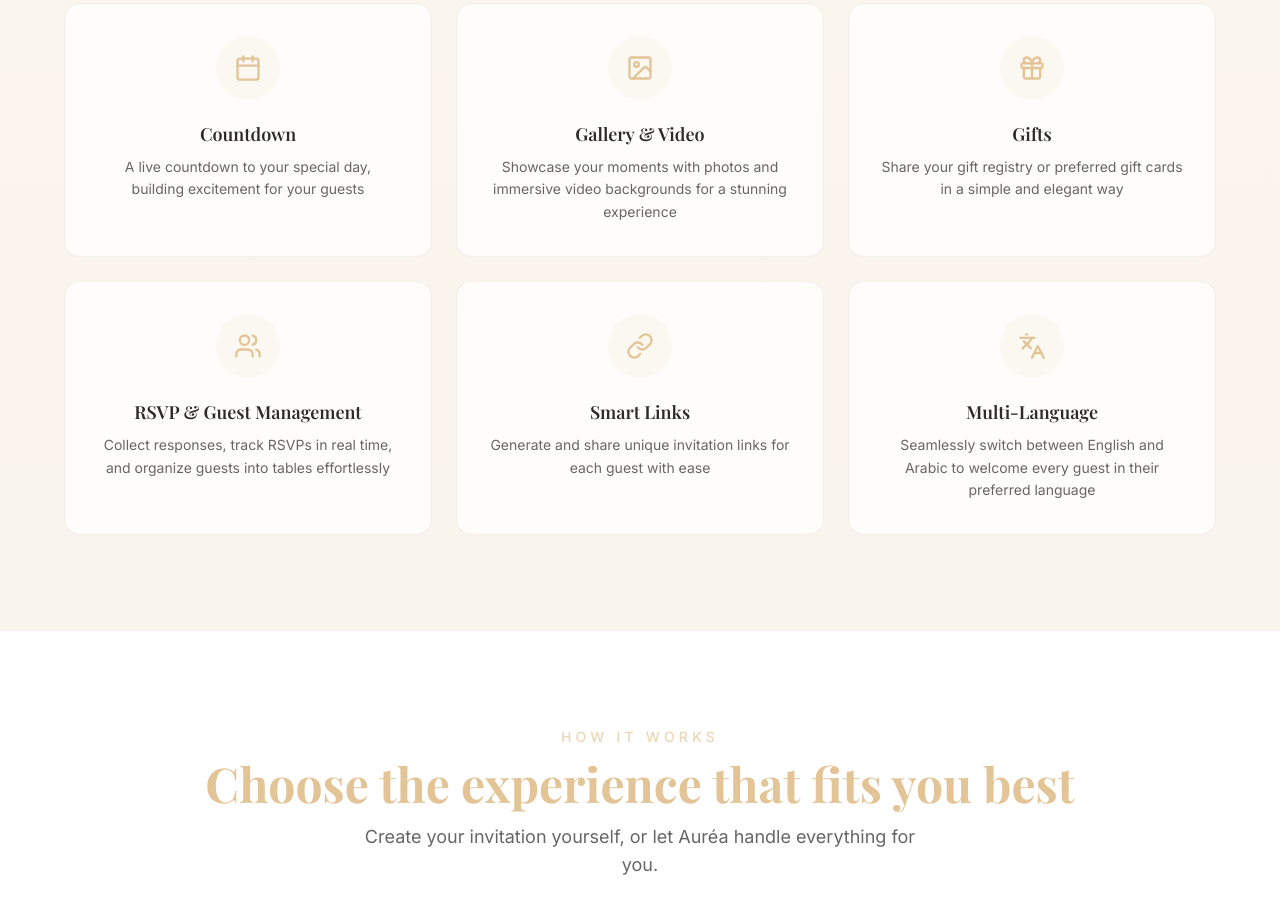
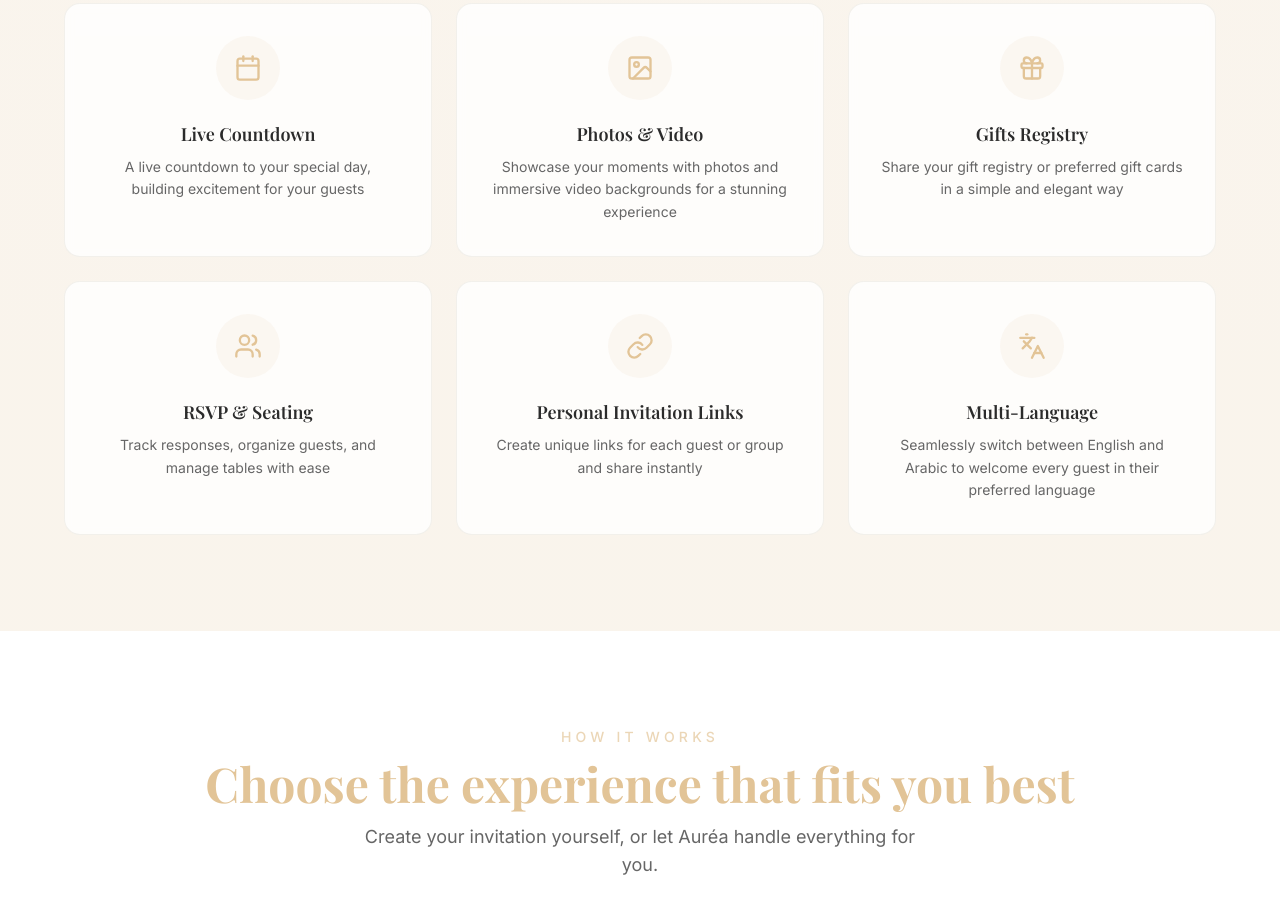
Before and after one commit to nazihsaba/vows-voyage-creator, a React (Vite) app: page / in a window 1280 px wide. Shown: the part 10740-11654 px from the top of the page. Built offline with nearby package versions, Linux system fonts and the light colour scheme.

Commit message:
Code edited in Lovable Code Editor
Edited UI in Lovable

```diff
--- a/src/pages/Index.tsx
+++ b/src/pages/Index.tsx
@@ -169,28 +169,28 @@ const Index = () => {
             {[
               {
                 icon: Calendar,
-                title: "Countdown",
+                title: "Live Countdown",
                 desc: "A live countdown to your special day, building excitement for your guests",
               },
               {
                 icon: Image,
-                title: "Gallery & Video",
+                title: "Photos & Video",
                 desc: "Showcase your moments with photos and immersive video backgrounds for a stunning experience",
               },
               {
                 icon: Gift,
-                title: "Gifts",
+                title: "Gifts Registry",
                 desc: "Share your gift registry or preferred gift cards in a simple and elegant way",
               },
               {
                 icon: Users,
-                title: "RSVP & Guest Management",
-                desc: "Collect responses, track RSVPs in real time, and organize guests into tables effortlessly",
+                title: "RSVP & Seating",
+                desc: "Track responses, organize guests, and manage tables with ease",
               },
               {
                 icon: LinkIcon,
-                title: "Smart Links",
-                desc: "Generate and share unique invitation links for each guest with ease",
+                title: "Personal Invitation Links",
+                desc: "Create unique links for each guest or group and share instantly",
               },
               {
                 icon: Languages,
```
